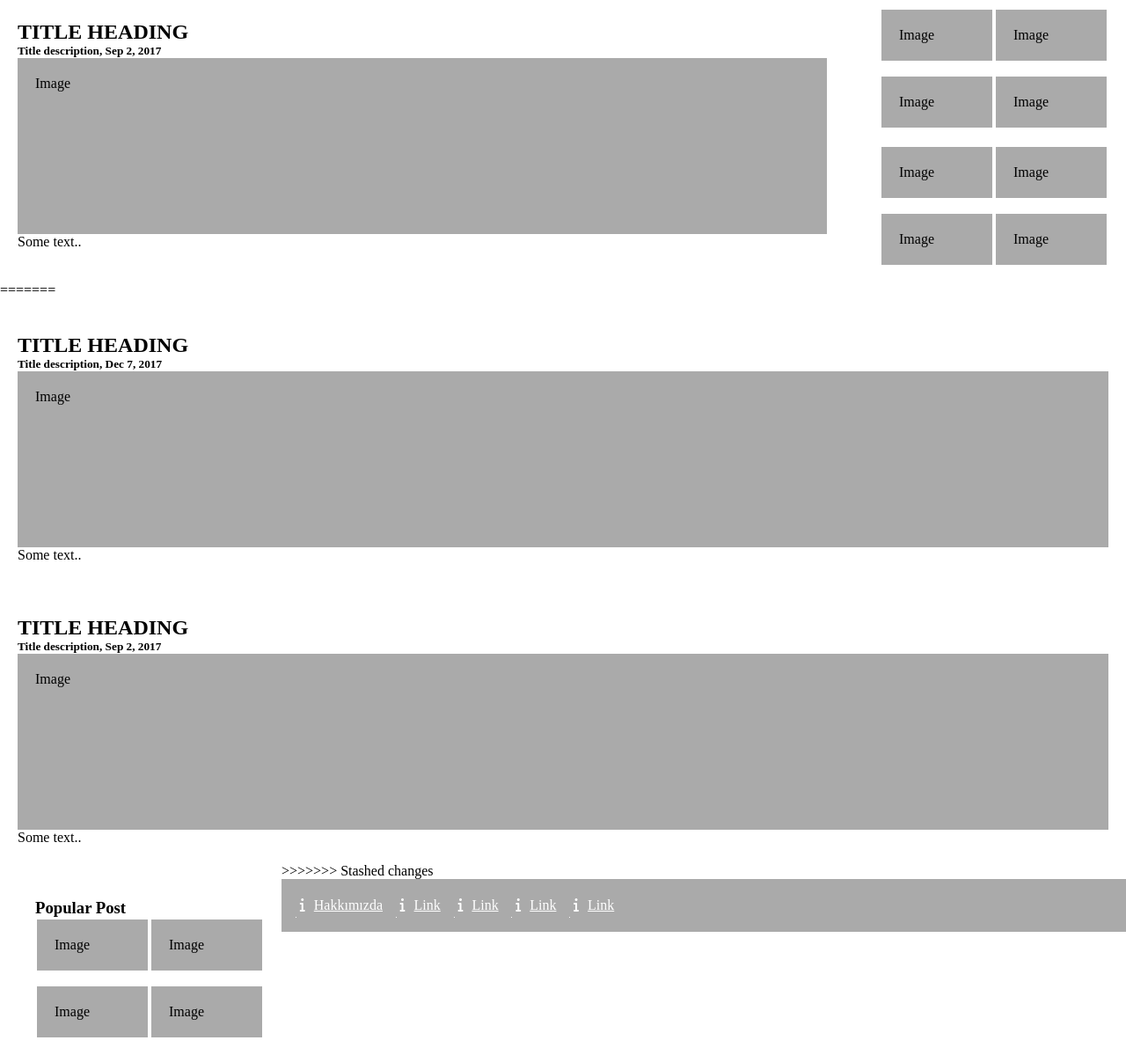
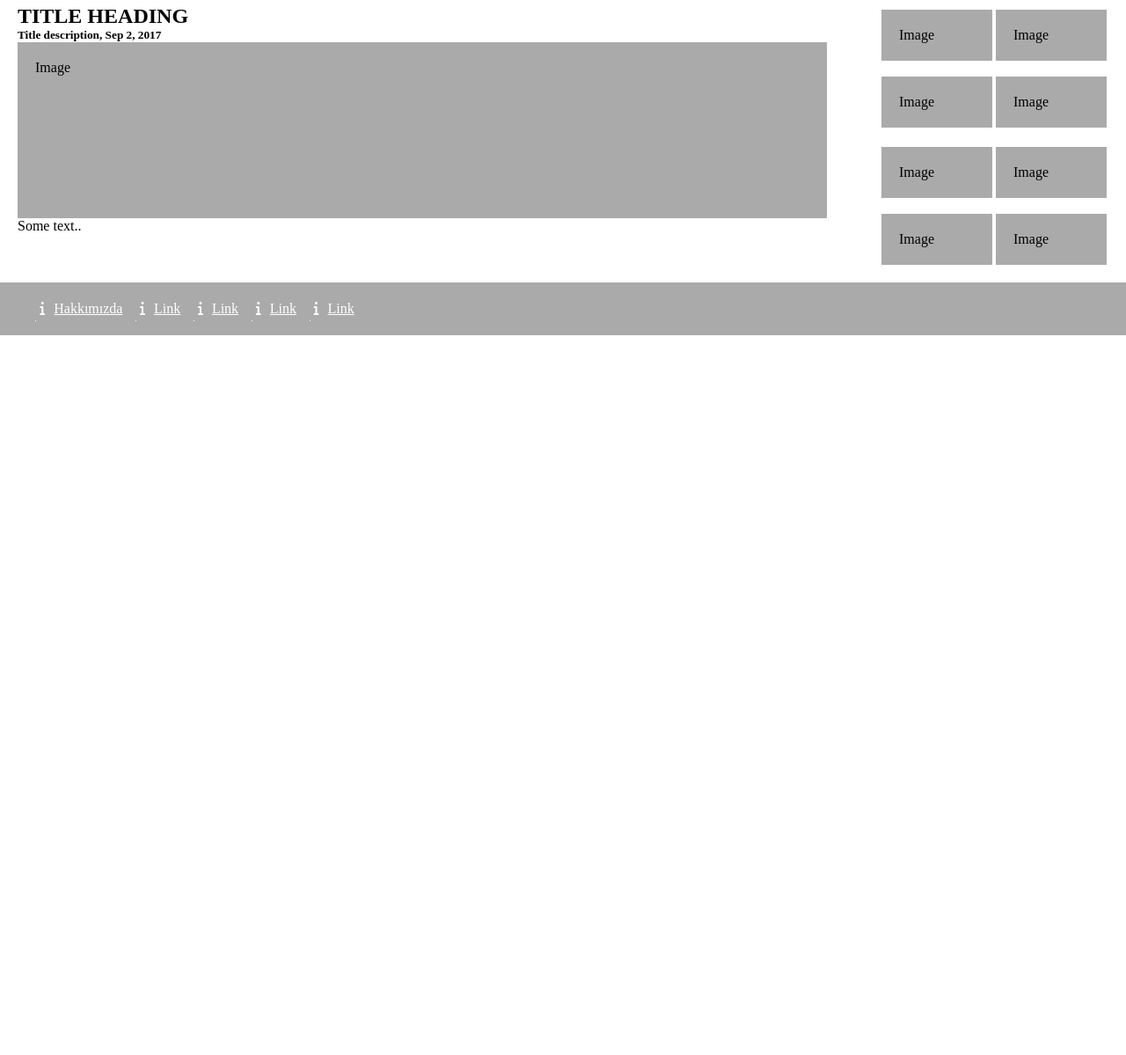
Before and after one commit to dasgrau/blog-website, a website: page public/index.html in a window 1280 px wide. Shown: the part 852-2051 px from the top of the page at 88% size. After the commit the page ends 1233 px from the top, so only its background shows below. Drawn offline with Linux system fonts and the light colour scheme.

Commit message:
hadi
oldu bu sefer

```diff
--- a/public/index.html
+++ b/public/index.html
@@ -58,7 +58,6 @@
     <main id="main">
         <div class="row">
             <div class="leftcolumn">
-<<<<<<< Updated upstream
                 <div class="card">
                     <h2>TITLE HEADING</h2>
                     <h5>Title description, Dec 7, 2017</h5>
@@ -132,35 +131,6 @@
                 </div>
             </div>
         </div>
-=======
-              <div class="card">
-                <h2>TITLE HEADING</h2>
-                <h5>Title description, Dec 7, 2017</h5>
-                <div class="fakeimg" style="height:200px;">Image</div>
-                <p>Some text..</p>
-              </div>
-              <div class="card">
-                <h2>TITLE HEADING</h2>
-                <h5>Title description, Sep 2, 2017</h5>
-                <div class="fakeimg" style="height:200px;">Image</div>
-                <p>Some text..</p>
-              </div>
-            </div>
-            <div class="rightcolumn">
-              <div class="card">
-                <h3>Popular Post</h3>
-                <div class="popular1">
-                 <div class="fakeimg">Image</div><br>
-                 <div class="fakeimg">Image</div><br>
-                </div>
-                <div class="popular2">
-                 <div class="fakeimg">Image</div><br>
-                 <div class="fakeimg">Image</div><br>
-                </div>
-              </div>
-             </div>
-          </div>
->>>>>>> Stashed changes
     </main>
 
     <!-- Footer -->
```
